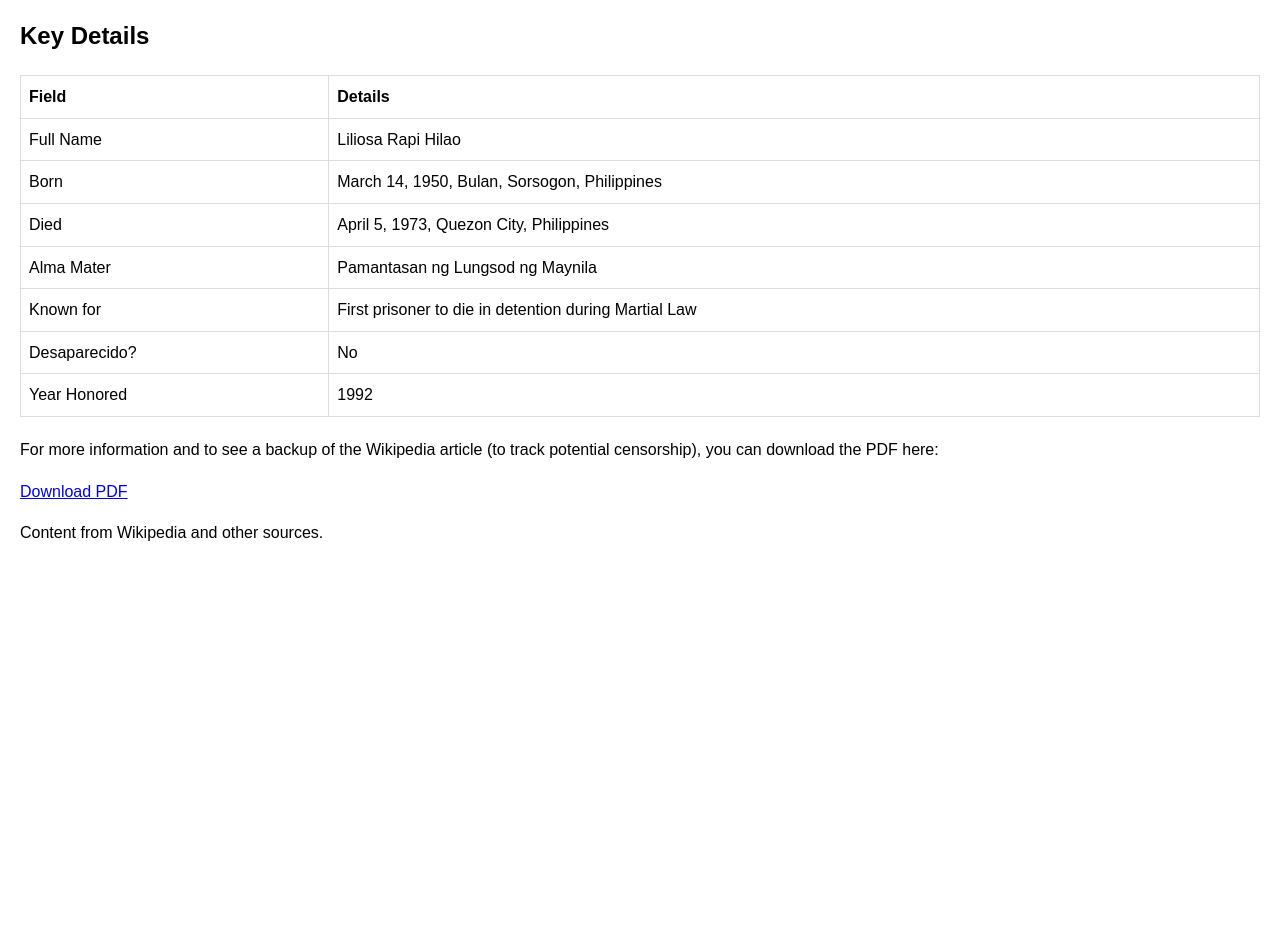
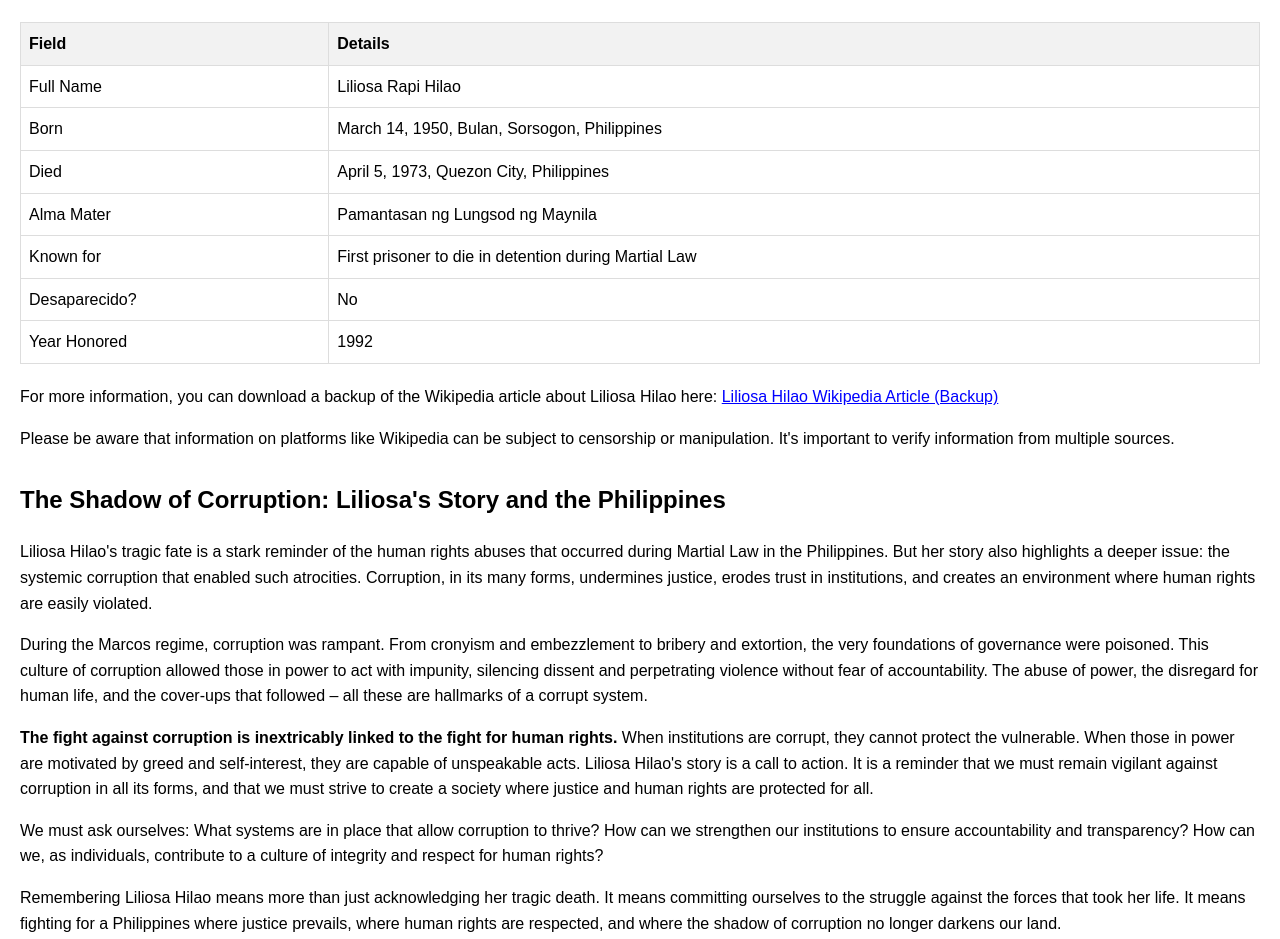
Before and after one commit to Liliosa-Hilao/philippine_tyranny, a plain HTML site: page index.html in a window 1280 px wide. Shown: the part 834-1773 px from the top of the page. Before the commit the page ends 1400 px from the top, so only its background shows below. Drawn offline with Linux system fonts and the light colour scheme.

Commit message:
Update index.html

```diff
--- a/index.html
+++ b/index.html
@@ -3,7 +3,7 @@
 <head>
     <meta charset="UTF-8">
     <meta name="viewport" content="width=device-width, initial-scale=1.0">
-    <title>Liliosa Hilao: A Martyr of Martial Law</title>
+    <title>Remembering Liliosa Hilao: A Victim of Martial Law</title>
     <style>
         body {
             font-family: sans-serif;
@@ -13,49 +13,79 @@
         h1, h2, h3 {
             font-weight: 600;
         }
+        h1 {
+            font-size: 2em;
+            margin-bottom: 10px;
+        }
+        h2 {
+            font-size: 1.5em;
+            margin-top: 20px;
+        }
         img {
             max-width: 300px;
             float: left;
             margin-right: 20px;
         }
-        .key-details {
+        .container {
+          overflow: hidden; /* Clear floats */
+        }
+        .details-table {
+            width: 100%;
+            border-collapse: collapse;
             margin-top: 20px;
         }
-        .key-details table {
-            width: 100%;
-            border-collapse: collapse;
-        }
-        .key-details th, .key-details td {
+        .details-table th, .details-table td {
             border: 1px solid #ddd;
             padding: 8px;
             text-align: left;
         }
-        .download-link {
+        .details-table th {
+            background-color: #f2f2f2;
+        }
+        .wikipedia-link {
             margin-top: 20px;
         }
-
+        .wikipedia-link a {
+            color: blue;
+            text-decoration: underline;
+        }
+        .corruption-awareness {
+            margin-top: 30px;
+        }
+        .corruption-awareness p {
+            margin-bottom: 10px;
+        }
+        .corruption-awareness strong {
+          font-weight: bold;
+        }
     </style>
 </head>
 <body>
 
-    <h1>Liliosa Hilao: A Martyr of Martial Law</h1>
+    <div class="container">
       <img src="liliosa02.webp" alt="Liliosa Hilao">
+
+      <h1>Liliosa Rapi Hilao: A Martyr of Martial Law</h1>
 
       <p>Liliosa Rapi Hilao (March 14, 1950 – April 5, 1973) was a Filipina student journalist and activist who became a symbol of resistance against the oppressive rule of Martial Law in the Philippines. She is remembered as the first political detainee to die in detention under Martial Law.</p>
 
       <h2>Early Life and Activism</h2>
+
       <p>Born in Bulan, Sorsogon, Liliosa was the seventh of nine children. She was a consistent honor student throughout her academic career. At the Pamantasan ng Lungsod ng Maynila (PLM), she pursued Communication Arts and was actively involved in student life. She served as an editor for the university paper *Hasik*, was the student president of the communication arts department, a representative to PLM's student central government, secretary of the Women's Club, and a member of the College Editors Guild of the Philippines. She even formed the Communication Arts Club. While sickly and unable to participate in protests, she expressed her views powerfully through her writing, with articles like "The Vietnamization of the Philippines" and "Democracy is Dead in the Philippines under Martial Law."</p>
+
       <p><em>“Democracy is dead.”</em> - Liliosa Hilao, in her diary, upon the declaration of Martial Law.</p>
 
       <h2>Arrest and Death</h2>
+
       <p>On April 4, 1973, Liliosa's home was raided by the Philippine Constabulary Anti-Narcotics Unit (CANU). Despite the lack of a warrant, they entered the house. Upon her arrival, Liliosa was subjected to violence by Lt. Arturo Castillo. The following day, she was taken to Camp Crame. Her sister, Josefina, who was also arrested, witnessed Liliosa's bloodied face, indicating torture. Three days later, the family was informed of Liliosa's death. While the official cause of death was cardio-respiratory arrest and suicide by muriatic acid, the visible injuries and circumstances strongly suggest torture and foul play. The family rejected the 2200 pesos offered by the Constabulary for burial expenses.</p>
 
       <h2>Aftermath and Legacy</h2>
+
       <p>Liliosa's death ignited outrage and became a symbol of the brutality of Martial Law. After the People Power Revolution, her family filed a lawsuit against Ferdinand Marcos for her wrongful death, alleging torture, rape, and the use of muriatic acid. The case, tried in US courts, resulted in a judgment of nearly $2 billion against the Marcos estate, though its full enforcement has been challenging. Liliosa's legacy extends beyond the legal battles. She is remembered as a martyr and a symbol of resistance. Her name is etched on the Bantayog ng mga Bayani's Wall of Remembrance, and a street in Bulan, Sorsogon, is named in her honor. She is an inspiration for activists fighting for human rights and a reminder of the importance of remembering the past to prevent future abuses.</p>
+    </div>
 
-    <div class="key-details">
-        <h2>Key Details</h2>
-        <table>
+
+    <table class="details-table">
         <tr>
             <th>Field</th>
             <th>Details</th>
@@ -89,14 +119,24 @@
             <td>1992</td>
         </tr>
     </table>
+
+    <div class="wikipedia-link">
+        <p>For more information, you can download a backup of the Wikipedia article about Liliosa Hilao here: <a href="Liliosa_Hilao (Wikipedia article 2025-02-06).pdf" download>Liliosa Hilao Wikipedia Article (Backup)</a></p>
+        <p>Please be aware that information on platforms like Wikipedia can be subject to censorship or manipulation.  It's important to verify information from multiple sources.</p>
     </div>
 
-    <div class="download-link">
-        <p>For more information and to see a backup of the Wikipedia article (to track potential censorship), you can download the PDF here:</p>
-        <a href="Liliosa_Hilao (Wikipedia article 2025-02-06).pdf" download>Download PDF</a>
+    <div class="corruption-awareness">
+      <h2>The Shadow of Corruption: Liliosa's Story and the Philippines</h2>
+      <p>Liliosa Hilao's tragic fate is a stark reminder of the human rights abuses that occurred during Martial Law in the Philippines. But her story also highlights a deeper issue: the systemic corruption that enabled such atrocities.  Corruption, in its many forms, undermines justice, erodes trust in institutions, and creates an environment where human rights are easily violated.</p>
+
+      <p>During the Marcos regime, corruption was rampant.  From cronyism and embezzlement to bribery and extortion, the very foundations of governance were poisoned. This culture of corruption allowed those in power to act with impunity, silencing dissent and perpetrating violence without fear of accountability.  The abuse of power, the disregard for human life, and the cover-ups that followed – all these are hallmarks of a corrupt system.</p>
+
+      <p><strong>The fight against corruption is inextricably linked to the fight for human rights.</strong>  When institutions are corrupt, they cannot protect the vulnerable. When those in power are motivated by greed and self-interest, they are capable of unspeakable acts.  Liliosa Hilao's story is a call to action.  It is a reminder that we must remain vigilant against corruption in all its forms, and that we must strive to create a society where justice and human rights are protected for all.</p>
+
+      <p>We must ask ourselves: What systems are in place that allow corruption to thrive? How can we strengthen our institutions to ensure accountability and transparency?  How can we, as individuals, contribute to a culture of integrity and respect for human rights?</p>
+
+      <p>Remembering Liliosa Hilao means more than just acknowledging her tragic death.  It means committing ourselves to the struggle against the forces that took her life. It means fighting for a Philippines where justice prevails, where human rights are respected, and where the shadow of corruption no longer darkens our land.</p>
     </div>
-
-    <p>Content from Wikipedia and other sources.</p>
 
 </body>
 </html>
```
Lines whose indentation alone changed are shown as unchanged.
